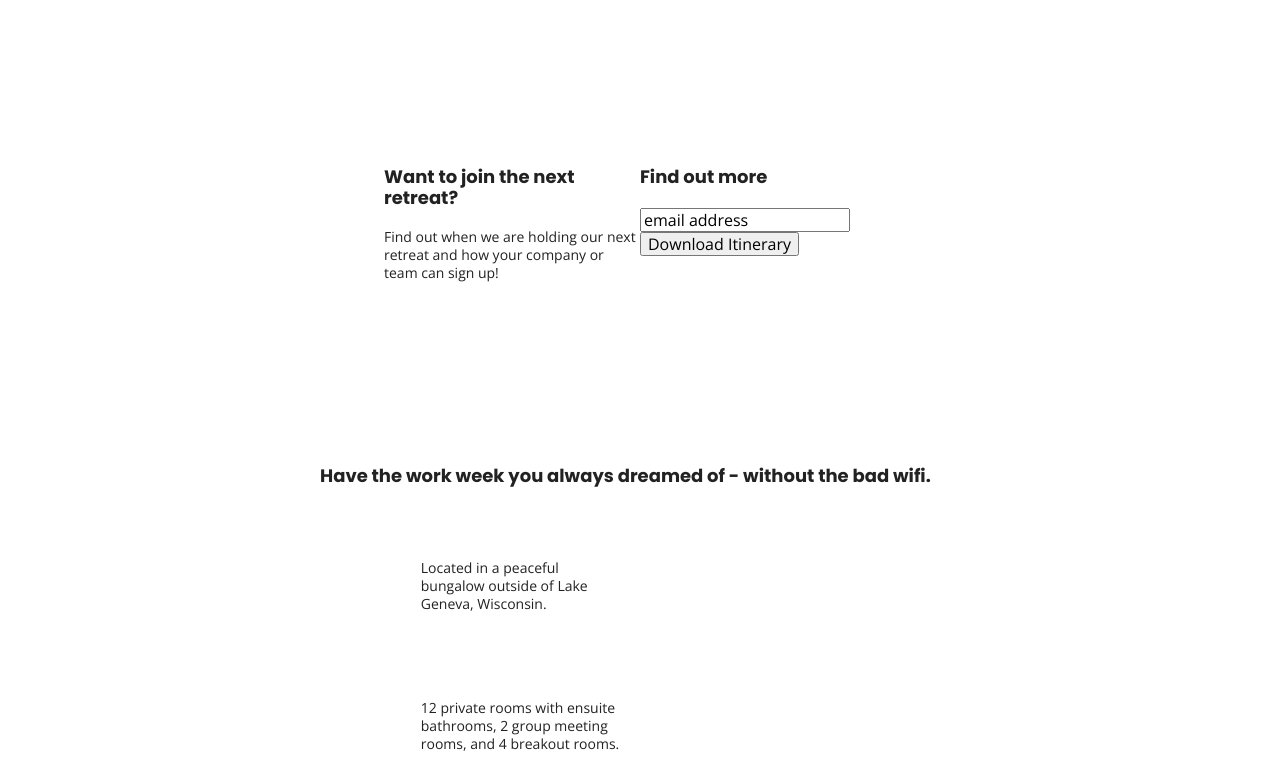
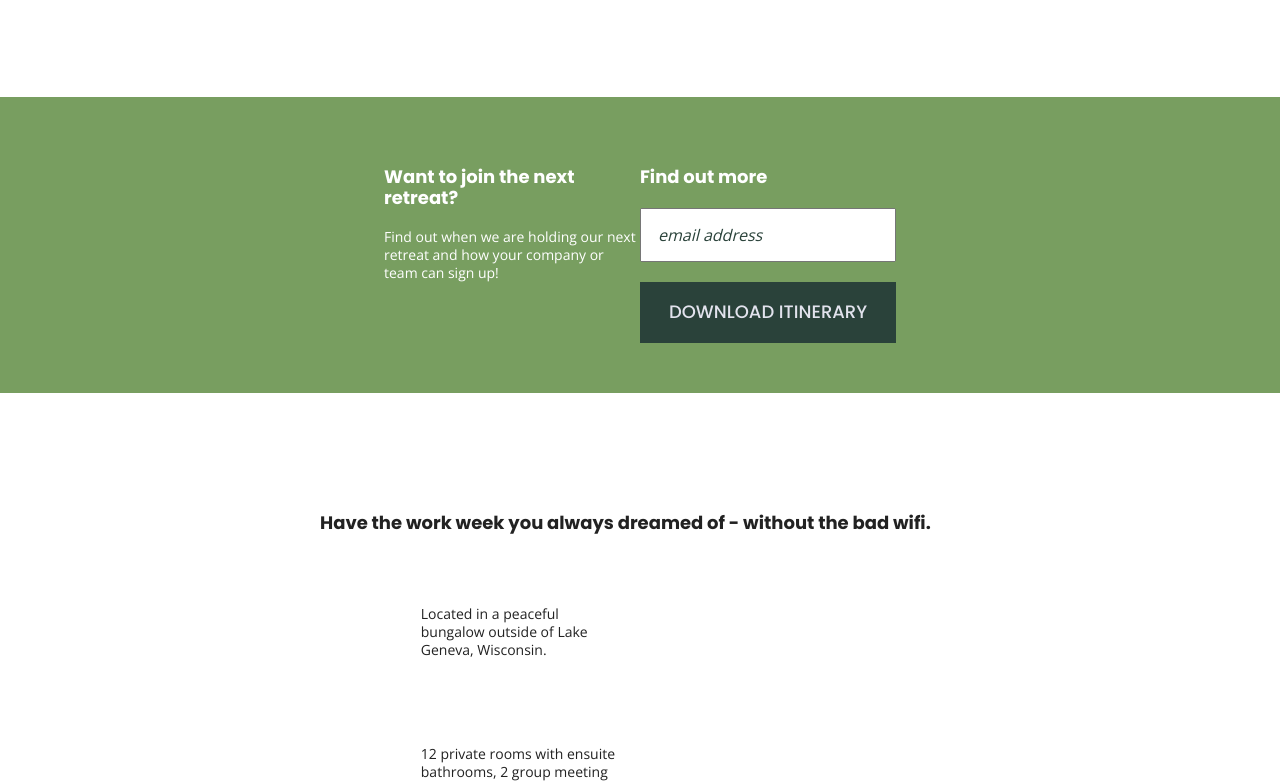
Before and after one commit to megenbacher/206-unplugged, a website built with Parcel: page index.html in a window 1280 px wide. Shown: the part 336-1119 px from the top of the page. Built offline with nearby package versions, Linux system fonts and the light colour scheme.

Commit message:
Added remaining styles

```diff
--- a/css/main.css
+++ b/css/main.css
@@ -168,6 +168,7 @@ footer {
 
 header {
   padding: 15px 0;
+  background-color: black;
 }
 
 header .content-wrapper {
@@ -203,6 +204,8 @@ header nav ul {
 
 footer {
   flex-direction: column;
+  background-color: black;
+  color: white;
 }
 
 footer p {
@@ -219,6 +222,8 @@ footer .social-icons p {
   display: flex;
   justify-content: center;
   align-items: center;
+  color: white;
+  background color: #5f804b;
 }
 
 footer .content-wrapper {
@@ -252,6 +257,8 @@ aside {
   justify-content: center;
   align-items: center;
   flex-flow: row wrap;
+  background-color: #789e60;
+  color: white;
 
 }
 
@@ -288,8 +295,10 @@ aside {
 
 .reviews {
   display: flex;
-  justify-content: center;
+  justify-content: space-between;
   flex-flow: row wrap;
+  background-color: #5f804b;
+  color: white;
 
 }
 
@@ -429,6 +438,31 @@ aside {
   clear: both;
 }
 
+aside .form {
+  margin-top: 30px;
+}
+
+input[type=text] {
+  box-sizing: border-box;
+  width: 100%;
+  color: #2a423a;
+  font-style: italic;
+  padding: 1em;
+}
+
+input[type=button] {
+  width: 100%;
+  padding: 20px 0;
+  margin-top: 20px;
+  background-color: #2a423a;
+  font-family: 'Poppins', Helvetica, Arial, sans-serif;
+  font-weight: 500;
+  font-size: 1.125em;
+  color: #e2e3ed;
+  border: none;
+  text-align: center;
+  text-transform: uppercase;
+}
 /* ==========================================================================
    EXAMPLE Media Queries for Responsive Design.
    These examples override the primary ('mobile first') styles.
--- a/index.html
+++ b/index.html
@@ -119,7 +119,8 @@
     <div class="footer-content">
       <div class="contact">
         <address>
-          <p>555-555-<br>
+          <h4>Contact</h4>
+          <p>555-555-5555<br>
           hello@unplugged.com
           </p>
         </address>
```
